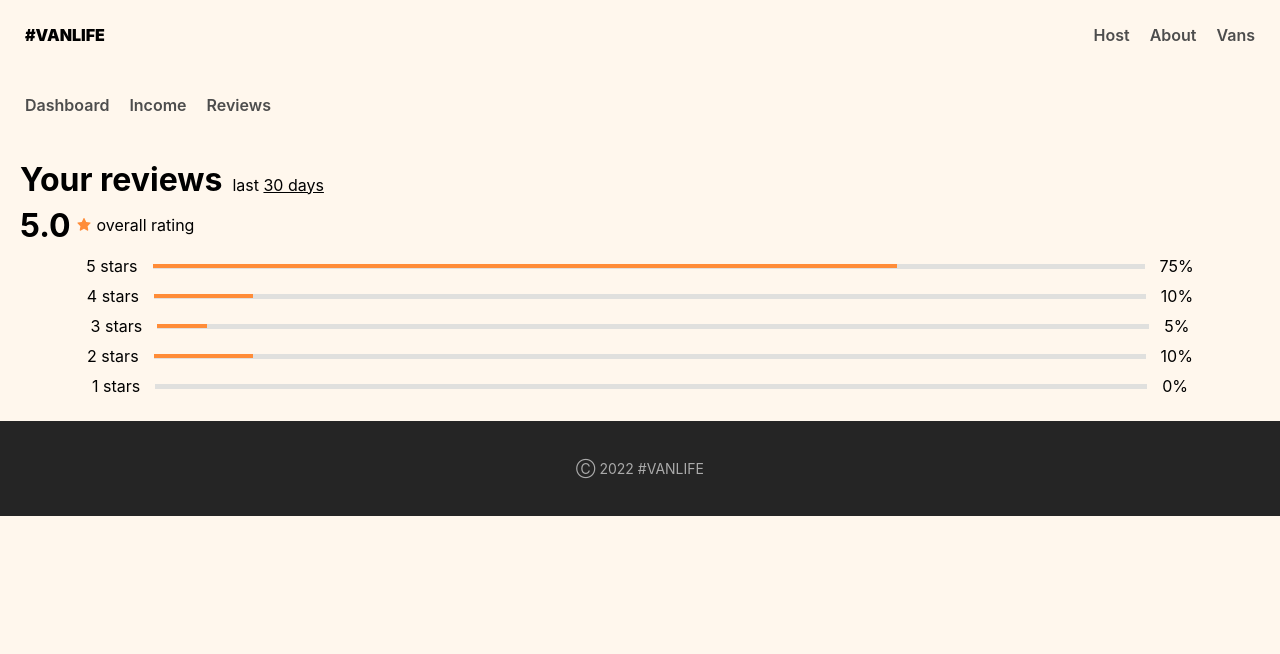
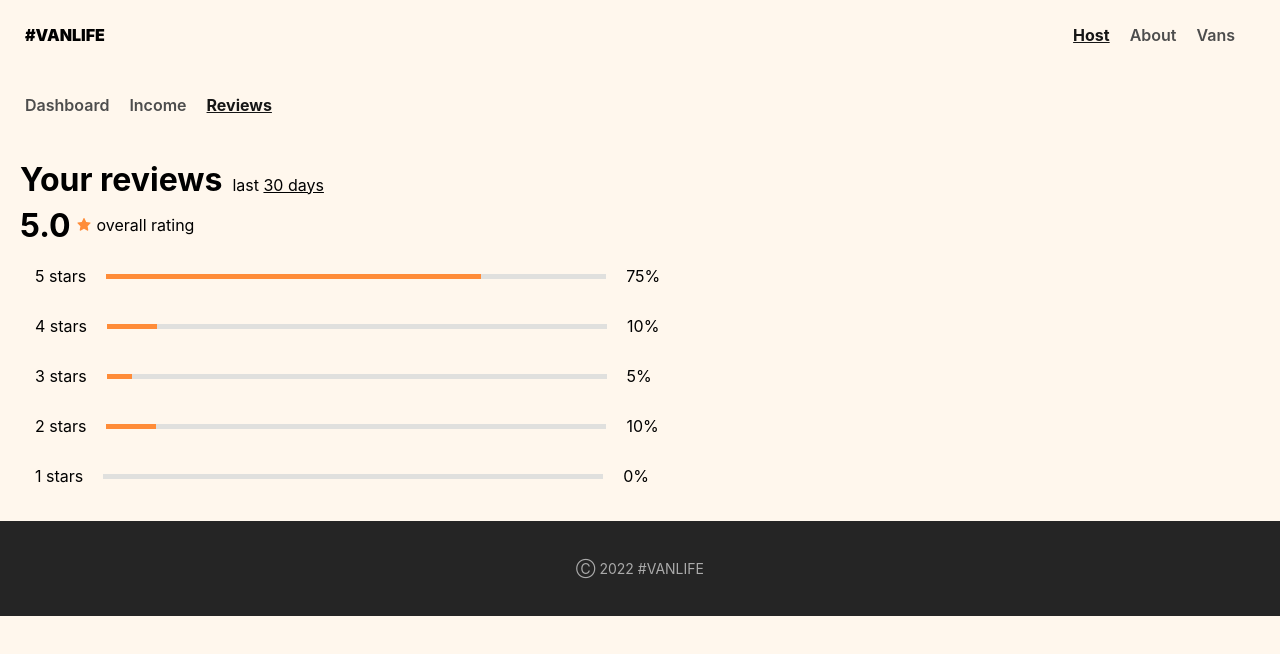
Before and after one commit to landot/react-router-project, a React (Vite) app: page /host/reviews in a window 1280 px wide. Shown: the top 654 px of the page. Built offline with nearby package versions, Linux system fonts and the light colour scheme; what miragejs would draw is missing.

Commit message:
feat: use navlinks to underline current route links

```diff
--- a/src/App.css
+++ b/src/App.css
@@ -135,3 +135,32 @@ h1 {
     grid-gap: 1rem;
     justify-content: center;
   }
+
+  .host-nav {
+      text-decoration: none;
+      font-size: 16px;
+      color: #4D4D4D;
+      font-weight: 600;
+      margin-right: 20px;
+  }
+
+  .host-nav.selected {
+    font-weight: bold;
+    text-decoration: underline;
+    color: #161616;
+  }
+
+.header-link {
+  text-decoration: none;
+  font-size: 16px;
+  color: #4D4D4D;
+  font-weight: 600;
+  margin-right: 20px;
+
+}
+
+.header-link.active-link {
+  font-weight: bold;
+  text-decoration: underline;
+  color: #161616;
+}
--- a/src/components/Header.tsx
+++ b/src/components/Header.tsx
@@ -1,13 +1,13 @@
-import { Link } from "react-router-dom";
+import { Link, NavLink } from "react-router-dom";
 
 export default function Header() {
     return (
         <nav style={{fontFamily: 'Inter', padding: '25px', display: 'flex', justifyContent: 'space-between', alignItems: 'center', backgroundColor: '#FFF7ED'}}>
             <Link to='/' style={{color: '#000000', textDecoration: 'none', fontWeight: '900', fontSize: '25'}}>#VANLIFE</Link>
             <nav>
-                <Link to='/host' style={{ textDecoration: 'none', fontSize: '16px', color: '#4D4D4D', fontWeight: '600', marginRight: '20px'}}>Host</Link>
-                <Link to='/about' style={{ textDecoration: 'none', fontSize: '16px', color: '#4D4D4D', fontWeight: '600', marginRight: '20px'}}>About</Link>
-                <Link to='/vans' style={{ textDecoration: 'none', fontSize: '16px', color: '#4D4D4D', fontWeight: '600'}}>Vans</Link>
+                <NavLink className={({isActive}) => isActive ? 'header-link active-link': 'header-link'} to='/host'>Host</NavLink>
+                <NavLink className={({isActive}) => isActive ? 'header-link active-link': 'header-link'} to='/about'>About</NavLink>
+                <NavLink className={({isActive}) => isActive ? 'header-link active-link': 'header-link'} to='/vans'>Vans</NavLink>
             </nav>
         </nav>
     )
--- a/src/components/HostLayout.tsx
+++ b/src/components/HostLayout.tsx
@@ -1,12 +1,31 @@
-import { Link, Outlet } from "react-router-dom";
+import { NavLink, Outlet } from "react-router-dom";
 
 export default function HostLayout() {
+    const activeStyles = {
+        fontWeight: "bold",
+        textDecoration: "underline",
+        color: "#161616"
+    }
+
     return (
         <div>
             <nav style={{ fontFamily: 'Inter', padding: '25px', display: 'flex', justifyContent: 'flex-start', alignItems: 'center', backgroundColor: '#FFF7ED' }}>
-                <Link to='/host' style={{ textDecoration: 'none', fontSize: '16px', color: '#4D4D4D', fontWeight: '600', marginRight: '20px' }}>Dashboard</Link>
-                <Link to='/host/income' style={{ textDecoration: 'none', fontSize: '16px', color: '#4D4D4D', fontWeight: '600', marginRight: '20px' }}>Income</Link>
-                <Link to='/host/reviews' style={{ textDecoration: 'none', fontSize: '16px', color: '#4D4D4D', fontWeight: '600' }}>Reviews</Link>
+                <NavLink
+                    className='host-nav'
+                    to='/host'
+                    end
+                    style={({isActive}) => isActive ? activeStyles : {}}
+                >Dashboard</NavLink>
+                <NavLink
+                    className='host-nav'
+                    to='/host/income'
+                    style={({isActive}) => isActive ? activeStyles : {}}
+                >Income</NavLink>
+                <NavLink
+                    className='host-nav'
+                    to='/host/reviews'
+                    style={({isActive}) => isActive ? activeStyles : {}}
+                >Reviews</NavLink>
             </nav>
             <Outlet />
         </div>
--- a/src/components/ProgressBar.tsx
+++ b/src/components/ProgressBar.tsx
@@ -2,13 +2,15 @@
 export default function ProgressBar(props: { stars: string, percent: string, bgcolor: string}) {
     const containerStyles = {
         height: 5,
-        width: '80%',
+        maxWidth: '500px',
         backgroundColor: "#e0e0de",
-        margin: '10px'
+        margin: '10px',
+        width: '50%'
+
       }
 
       const fillerStyles = {
-        height: '80%',
+        height: '100%',
         width: `${props.percent}%`,
         backgroundColor: props.bgcolor,
       }
@@ -16,16 +18,17 @@ export default function ProgressBar(props: { stars: string, percent: string, bgc
         <div style={{
             display: 'flex',
             alignItems: 'center',
-            justifyContent: 'center'
+            justifyContent: 'flex-start',
+            padding: '5px'
         }}>
             <p style={{
-                margin: '5px'
+                margin: '10px'
             }}>{props.stars} stars</p>
             <div style={containerStyles}>
                 <div style={fillerStyles}/>
             </div>
             <p style={{
-                margin: '5px'
+                margin: '10px'
             }}>{props.percent}%</p>
         </div>
 
--- a/src/pages/Host/Reviews.tsx
+++ b/src/pages/Host/Reviews.tsx
@@ -11,8 +11,8 @@ export default function Reviews() {
                 alignItems: 'center',
             }}>
                 <h1 style={{
-                    padding: '0 0 0 0',
-                    margin: '0 0 0 0'
+                    padding: '0',
+                    margin: '0'
                 }}>Your reviews</h1>
                 <span style={{
                     paddingTop: '10px',
@@ -24,8 +24,8 @@ export default function Reviews() {
                 alignItems: 'center'
             }}>
                 <h1 style={{
-                    padding: '0 0 0 0',
-                    margin: '0 0 0 0'
+                    padding: '0',
+                    margin: '0'
                 }}>5.0</h1>
                 <AiFillStar width='25px' color='#FF8C38' style={{
                     margin: '5px'
@@ -38,8 +38,6 @@ export default function Reviews() {
                 <ProgressBar stars='3' percent='5' bgcolor='#FF8C38'/>
                 <ProgressBar stars='2' percent='10' bgcolor='#FF8C38'/>
                 <ProgressBar stars='1' percent='0' bgcolor='#FF8C38'/>
-                {/* <ProgressBar completed='100' bgcolor='red'/>
-                <ProgressBar completed='100' bgcolor='red'/> */}
             </div>
         </div>
     )
```
